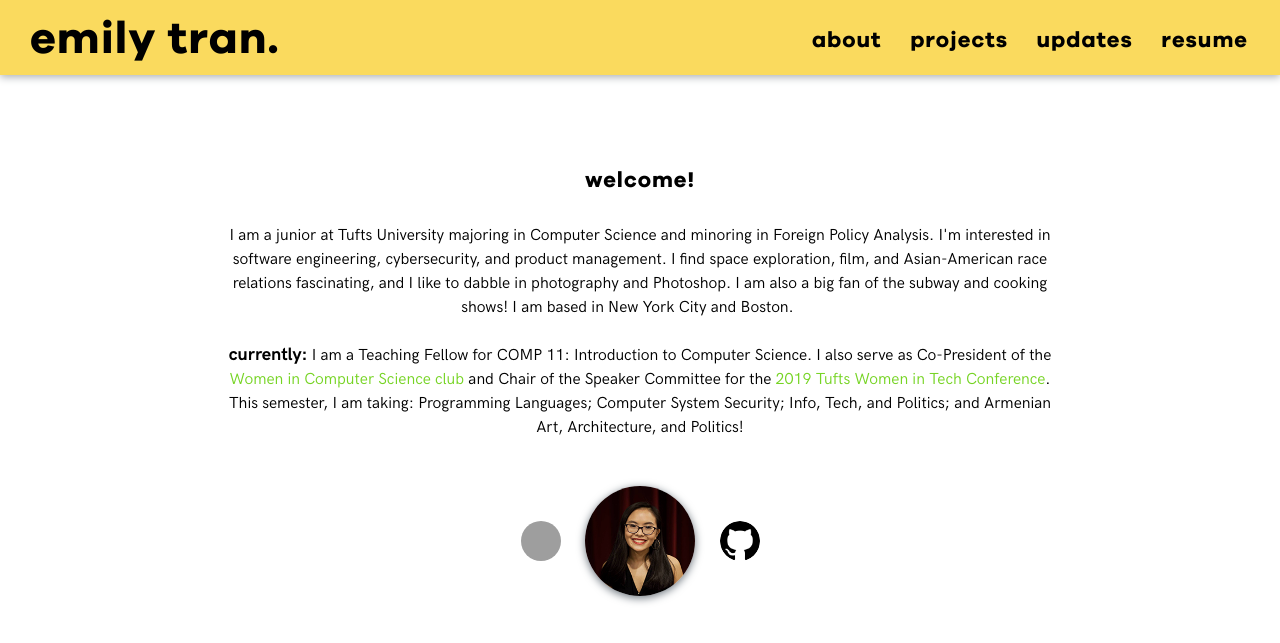
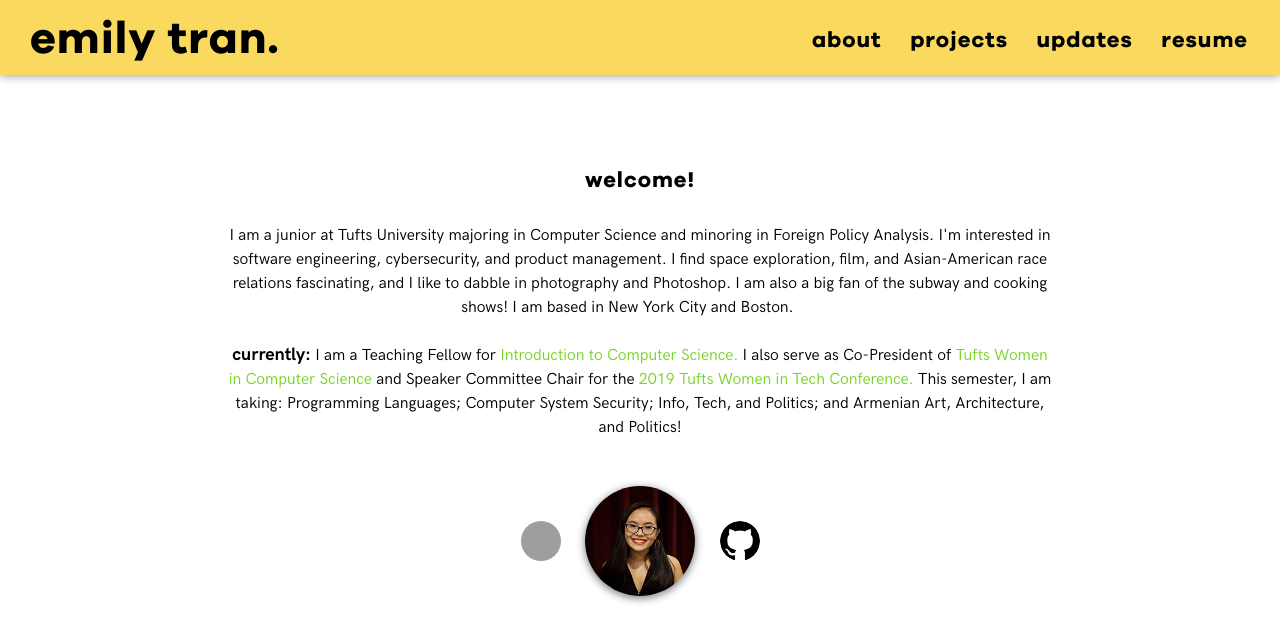
Before and after one commit to emilytran99/website, a Jekyll site: the page built from index.html, in a window 1280 px wide. Shown: the top 643 px of the page. Built offline with Jekyll 4.4.1, drawn with Linux system fonts in a browser that asks for light colours; grey boxes are pictures that could not be loaded.

Commit message:
minor revisions to index page

```diff
--- a/index.html
+++ b/index.html
@@ -14,7 +14,7 @@
 
 <p id="currently">currently: </p>
 <p style="display: inline; text-align: center">
-I am a Teaching Fellow for COMP 11: Introduction to Computer Science. I also serve as Co-President of the <a href="https://tuftswics.github.io/">Women in Computer Science club</a> and Chair of the Speaker Committee for the <a href="https://tuftswit2019.weebly.com/">2019 Tufts Women in Tech Conference</a>. This semester, I am taking: Programming Languages; Computer System Security; Info, Tech, and Politics; and Armenian Art, Architecture, and Politics!
+I am a Teaching Fellow for <a href="https://www.cs.tufts.edu/comp/11/">Introduction to Computer Science.</a> I also serve as Co-President of <a href="https://tuftswics.github.io/">Tufts Women in Computer Science</a> and Speaker Committee Chair for the <a href="https://tuftswit2019.weebly.com/">2019 Tufts Women in Tech Conference.</a> This semester, I am taking: Programming Languages; Computer System Security; Info, Tech, and Politics; and Armenian Art, Architecture, and Politics!
 </p>
 
 <br><br><br>
```
